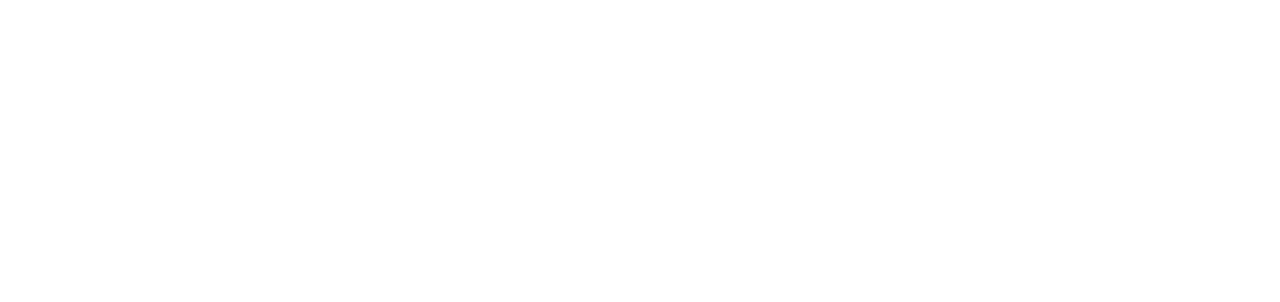
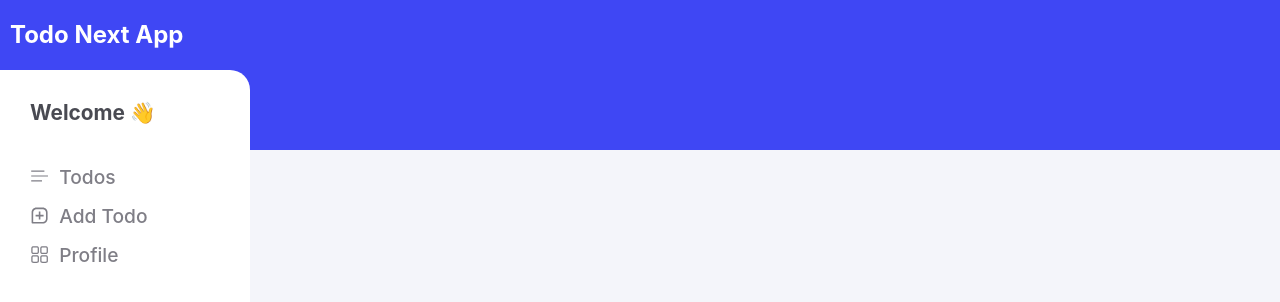
Before and after one commit to mohammadreza8822/next-todo-trello, a Next.js app: page / in a window 1280 px wide. Shown: the top 302 px of the page. Built offline with nearby package versions, Linux system fonts and the light colour scheme.

Commit message:
implement layout

```diff
--- /dev/null
+++ b/components/layout/Layout.js
@@ -0,0 +1,36 @@
+import Link from "next/link";
+import { VscListSelection } from "react-icons/vsc";
+import { BiMessageSquareAdd } from "react-icons/bi";
+import { RxDashboard } from "react-icons/rx";
+
+function Layout({ children }) {
+  return (
+    <div className="container">
+      <header>
+        <p>Todo Next App</p>
+      </header>
+      <div className="container--main">
+        <aside>
+          <p>Welcome 👋</p>
+          <ul>
+            <li>
+              <VscListSelection />
+              <Link href={"/"}>Todos</Link>
+            </li>
+            <li>
+              <BiMessageSquareAdd />
+              <Link href={"/add-todo"}>Add Todo</Link>
+            </li>
+            <li>
+              <RxDashboard />
+              <Link href={"/profile"}>Profile</Link>
+            </li>
+          </ul>
+        </aside>
+        <section>{children}</section>
+      </div>
+    </div>
+  );
+}
+
+export default Layout;
--- a/pages/_app.js
+++ b/pages/_app.js
@@ -1,5 +1,10 @@
+import Layout from "@/components/layout/Layout";
 import "@/styles/globals.css";
 
 export default function App({ Component, pageProps }) {
-  return <Component {...pageProps} />;
+  return (
+    <Layout>
+      <Component {...pageProps} />
+    </Layout>
+  );
 }
```
